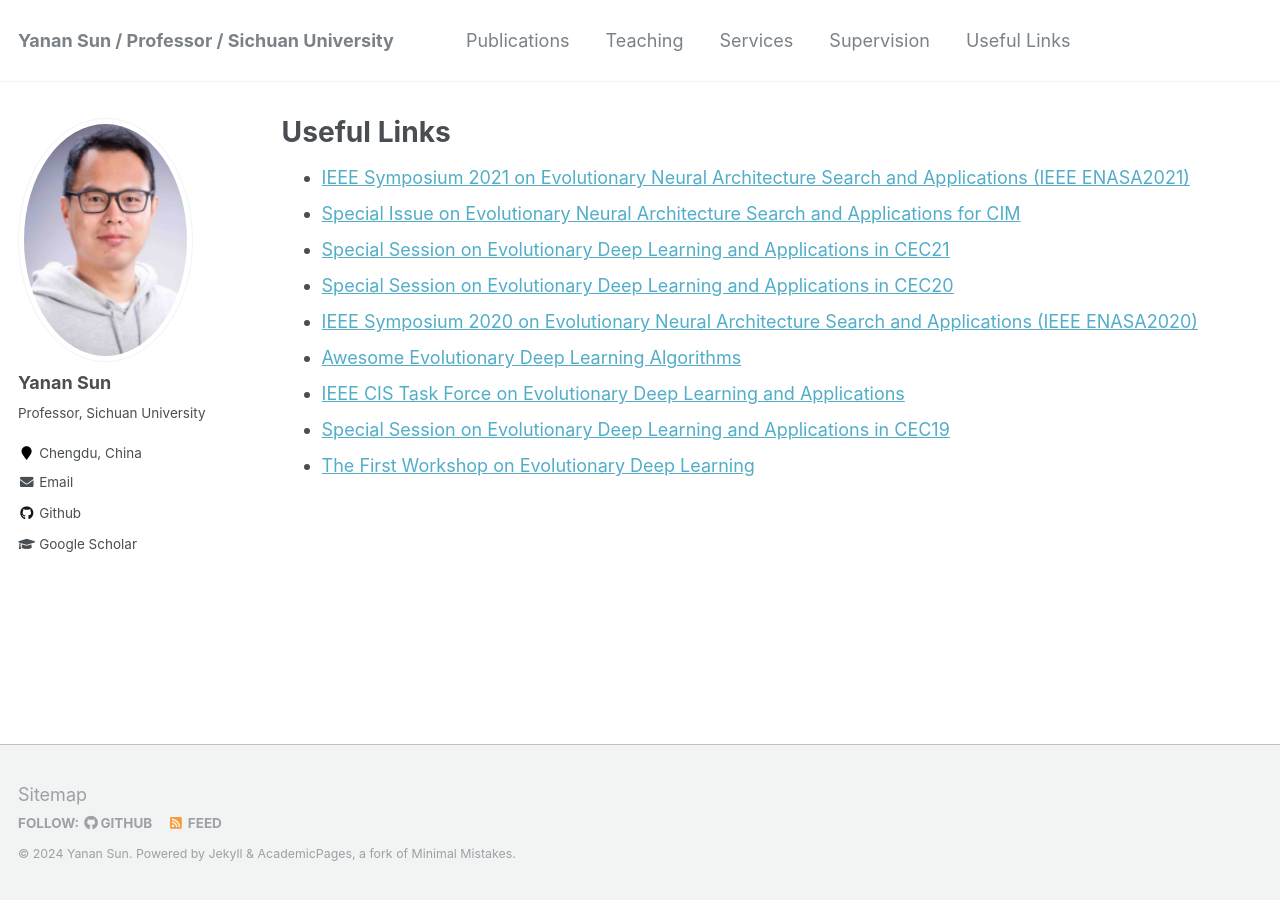
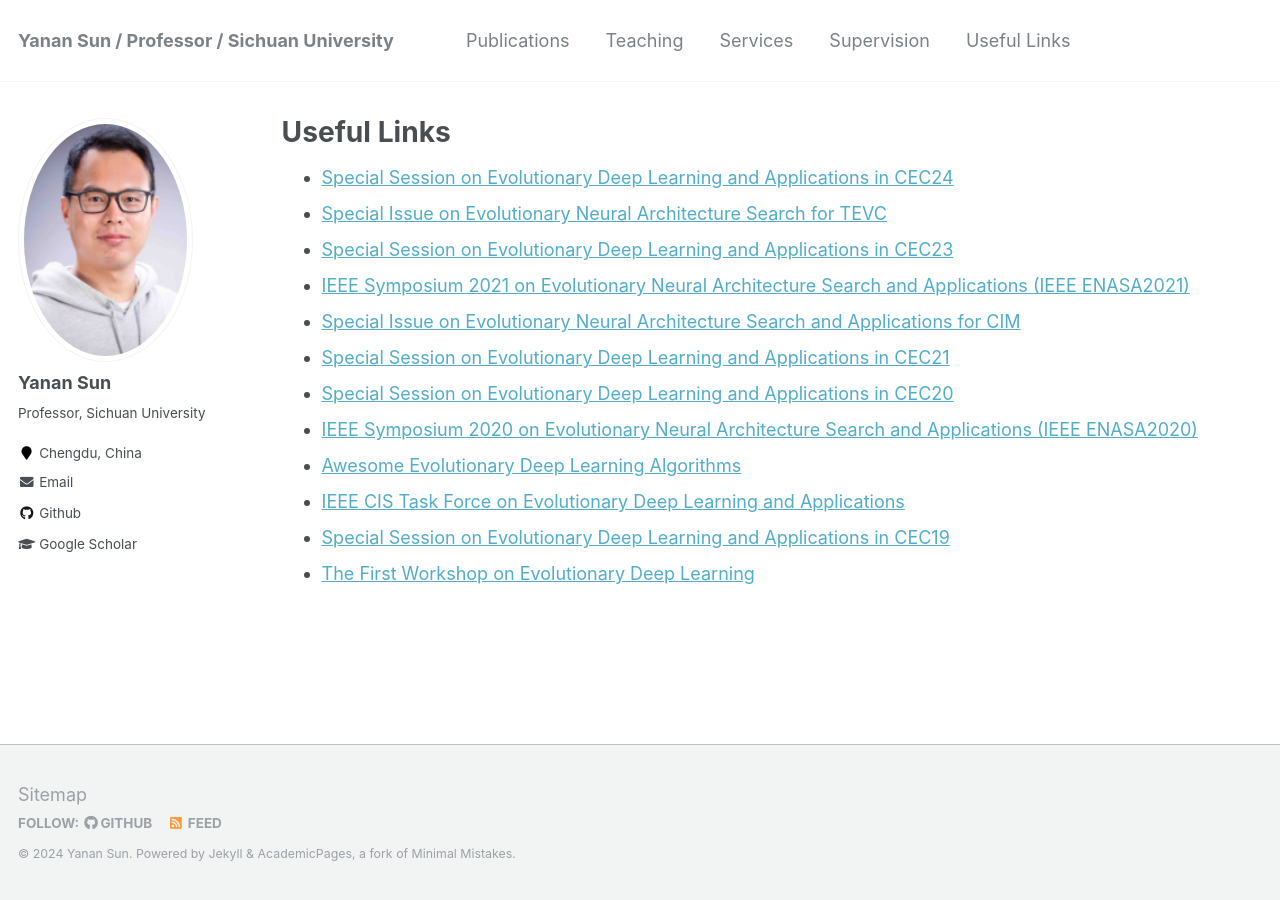
Before and after one commit to yn-sun/yn-sun.github.io, a Jekyll site: the page built from _pages/other.md, in a window 1280 px wide. Built offline with Jekyll 4.4.1, drawn with Linux system fonts in a browser that asks for light colours; comment, search, counter and statistics services are not loaded.

Commit message:
Update other.md

```diff
--- a/_pages/other.md
+++ b/_pages/other.md
@@ -5,6 +5,9 @@ permalink: /usefullinks/
 author_profile: true
 ---
 
+* [Special Session on Evolutionary Deep Learning and Applications in CEC24](https://yn-sun.github.io/cec24.html)
+* [Special Issue on Evolutionary Neural Architecture Search for TEVC]([https://yn-sun.github.io/cec23.html](https://cis.ieee.org/images/files/Documents/call-for-papers/tevc/cfp-ENAS-final-2023.pdf))
+* [Special Session on Evolutionary Deep Learning and Applications in CEC23](https://yn-sun.github.io/cec23.html)
 * [IEEE Symposium 2021 on Evolutionary Neural Architecture Search and Applications (IEEE ENASA2021)](https://attend.ieee.org/ssci-2021/ieee-symposium-on-evolutionary-neural-architecture-search-and-applications-ieee-enasa/)
 * [Special Issue on Evolutionary Neural Architecture Search and Applications for CIM](https://yn-sun.github.io/si_enasa.html)
 * [Special Session on Evolutionary Deep Learning and Applications in CEC21](https://yn-sun.github.io/cec21.html)
```
